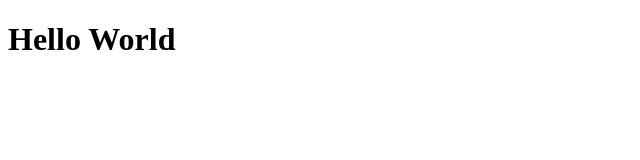
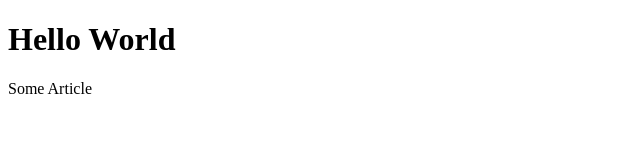
Before and after one commit to shalini-dc/is117-spring21, a plain HTML site: page index.html in a window 1280 px wide. Shown: the whole page, without its empty margins (0-640 px from the left). Drawn offline with Linux system fonts and the light colour scheme.

Commit message:
Hello World 2 Text Change

```diff
--- a/index.html
+++ b/index.html
@@ -6,5 +6,6 @@
 </head>
 <body>
 <h1>Hello World</h1>
+<article>Some Article</article>
 </body>
 </html>
```
